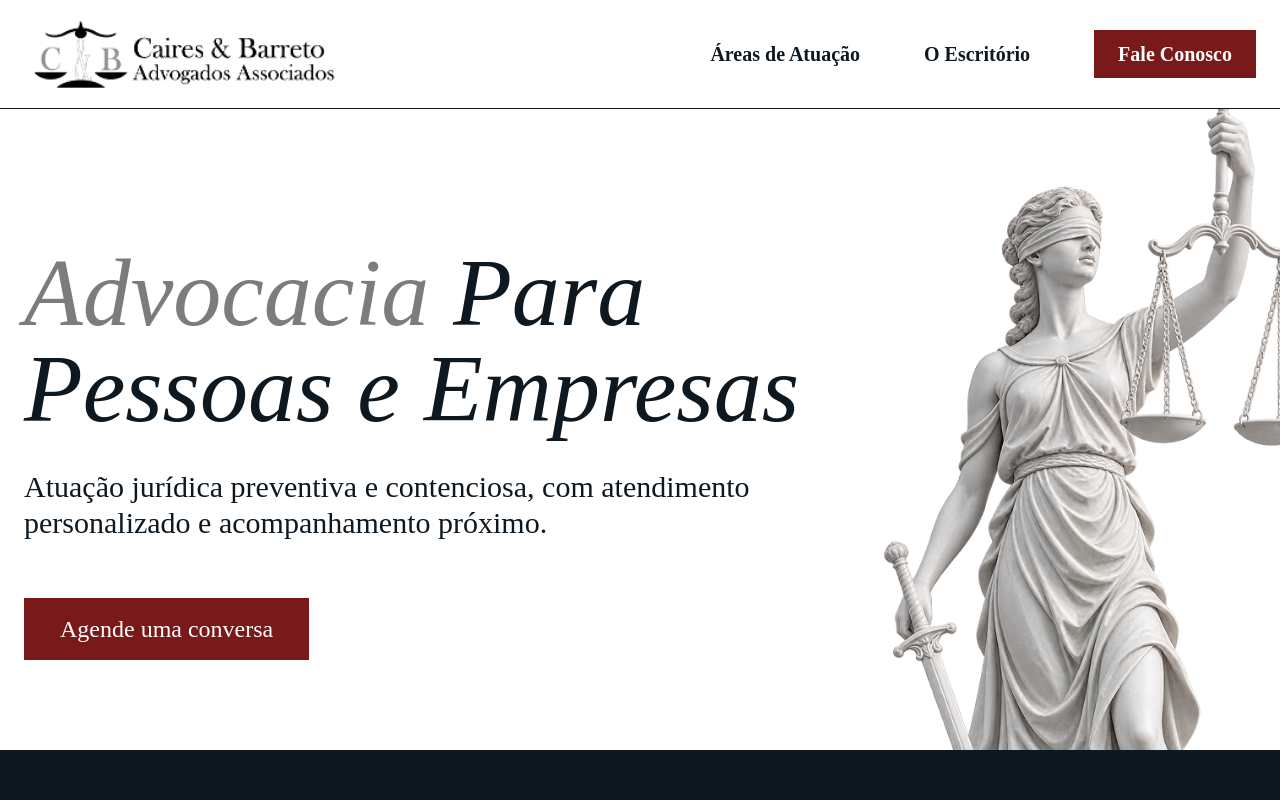
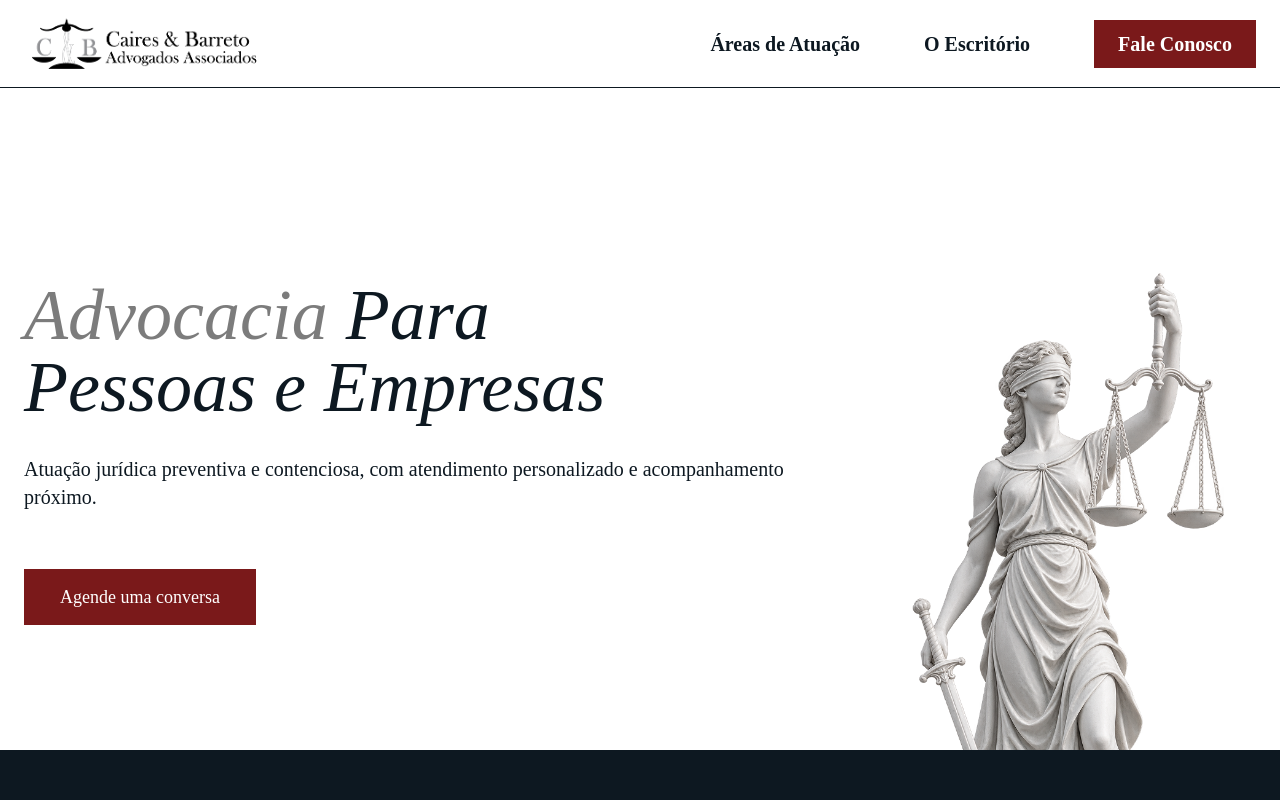
Before and after one commit to LauraBarret0/cairesebarreto, a React (Vite) app: page / in a window 1280 px wide. Shown: the top 800 px of the page. Built offline with nearby package versions, Linux system fonts and the light colour scheme; a web font is replaced by a local one.

Commit message:
fix: fix hero layout responsiveness

```diff
--- a/src/layout/Navbar.jsx
+++ b/src/layout/Navbar.jsx
@@ -15,7 +15,7 @@ const Navbar = () => {
             <nav className="container mx-auto px-6 flex items-center justify-between">
                 {/* Logo */}
                 <a href="">
-                    <img className="w-50 md:w-80" src="logo.png" alt="" />
+                    <img className="w-50 md:w-60" src="logo.png" alt="" />
                 </a>
 
                 {/* Desktop navigation */}
--- a/src/sections/Hero.jsx
+++ b/src/sections/Hero.jsx
@@ -6,19 +6,19 @@ const Hero = () => {
         <div className="h-full grid lg:grid-cols-3 gap-10">
           {/* Left Column - Text Content */}
           <div className="md:pt-15 space-y-8 max-h-fit place-self-center lg:col-span-2">
-            <h1 className="text-6xl italic md:text-7xl lg:text-8xl text-foreground font-title">
+            <h1 className="text-6xl italic md:text-7xl 2xl:text-8xl text-foreground font-title">
               <span className="text-muted">Advocacia </span>
               Para <br /> Pessoas e Empresas
             </h1>
 
-            <p className="text-lg font-medium text-foreground xl:text-3xl">
+            <p className="text-lg  font-medium text-foreground md:text-xl 2xl:text-2xl">
               Atuação jurídica preventiva e contenciosa, com atendimento
               personalizado e acompanhamento próximo.
             </p>
 
             <div className="pt-10">
               <a
-                className="text-2xl text-white bg-button hover:bg-button/90 px-9 py-4.5 text-center"
+                className="text-lg text-white bg-button hover:bg-button/90 px-9 py-4.5 text-center"
                 href="#contato"
               >
                 Agende uma conversa
@@ -27,7 +27,7 @@ const Hero = () => {
           </div>
 
           {/* Right Column - Image */}
-          <div className="lg:col-span-1 place-self-end relative w-60 md:w-80 lg:w-100 xl:w-110 aspect-4/5 mx-auto">
+          <div className="lg:col-span-1 place-self-end relative w-60 md:w-80 aspect-4/5 mx-auto">
             <img src="/justicegirl.png" alt="" />
           </div>
         </div>
```
